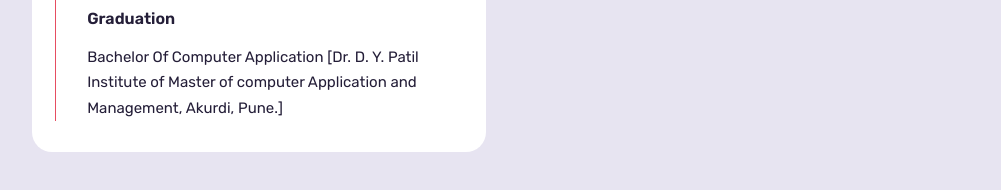
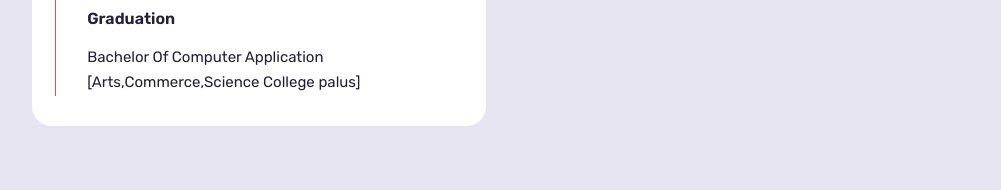
Before and after one commit to AVINASHMANE10/Avinash_Mane.github.io, a plain HTML site: page index.html in a window 1280 px wide. Shown: the part 2701-2891 px from the top of the page, without its empty margins (139-1140 px from the left). Drawn offline with nearby package versions, Linux system fonts and the light colour scheme.

Commit message:
updated Education status #16 : Added Extra curriculam activities

```diff
--- a/index.html
+++ b/index.html
@@ -390,9 +390,8 @@
                       </h3>
                       <h3 class="timeline-title">Graduation</h3>
                       <p class="timeline-text">
-                        Bachelor Of Computer Application [Dr. D. Y. Patil
-                        Institute of Master of computer Application and
-                        Management, Akurdi, Pune.]
+                        Bachelor Of Computer Application [Arts,Commerce,Science
+                        College palus]
                       </p>
                     </div>
                     <!-- timeline item-->
```
